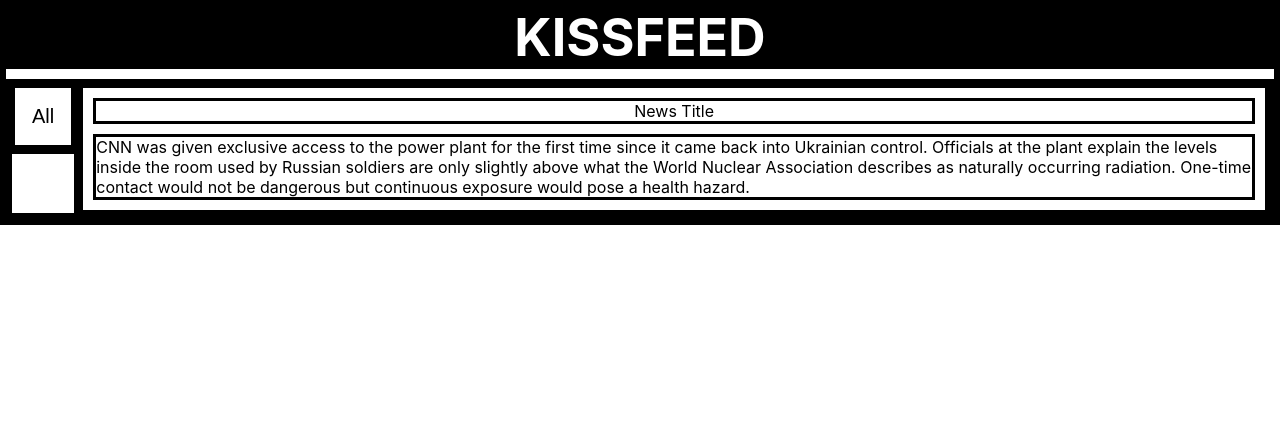
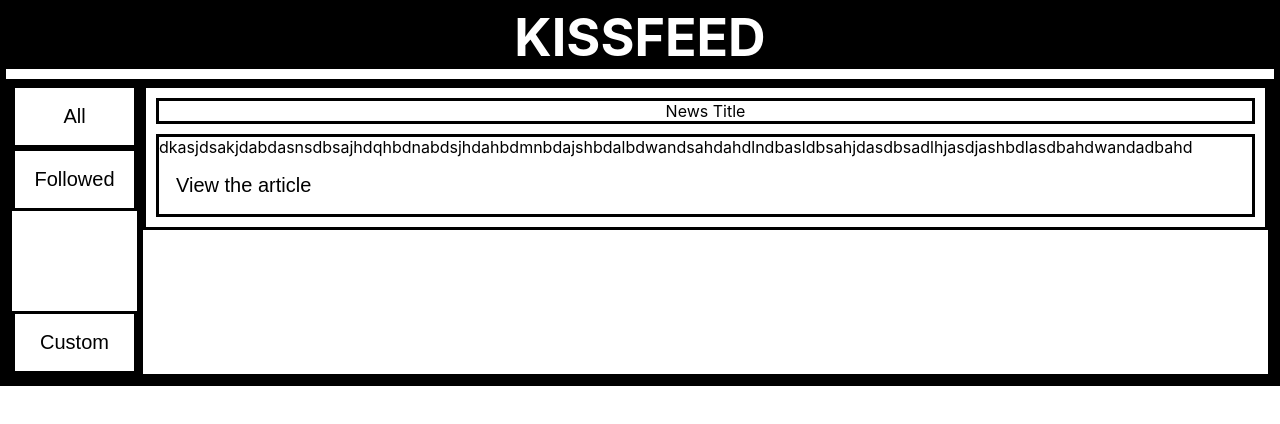
Before and after one commit to ElenBhattarai/kissfeed, a React (Create React App) app in the folder my-app/: page / in a window 1280 px wide. Shown: the top 424 px of the page. Built offline with nearby package versions, Linux system fonts and the light colour scheme.

Commit message:
Fixed margins and addedview article fstudfdff

```diff
--- a/my-app/src/App.css
+++ b/my-app/src/App.css
@@ -33,10 +33,14 @@ div {
 }
 
 #column1 {
-  flex-grow: .5;
+   width: 20vw;
 }
 #column2 {
-  flex-grow: 5;
+  width: 180vw;
+}
+
+#row1-custom{
+  margin: 100px 0px 0px 0px
 }
 
 button {
--- a/my-app/src/App.js
+++ b/my-app/src/App.js
@@ -3,7 +3,48 @@ import './App.css';
 
 import {useState} from 'react';
 function App() {
-  const [followed, setFollowed] = useState(false)
+  let data;
+  const [followed, setFollowed] = useState(true)
+  const [request,setrequest] = useState(false)
+  const [clicked, setClicked] = useState(true)
+  const [body, setBody] = useState(false)
+
+  const handleClick = ()=> {
+    setClicked(false)
+    setBody(true)
+  }
+
+  const handleClose = ()=> {
+    setClicked(true)
+    setBody(false)
+  }
+
+
+  // const fetchapi = async () => {
+  //   const res = await fetch("https://newsapi.org/v2/top-headlines?country=us&category=business&apiKey=c8503c90442c4249860c2ead0a8ce1f8")
+  //   data = await res.json();
+  //   // console.log(data.articles)
+  //   setrequest(true)
+  //   apiwork()
+  // }
+
+  // fetchapi()
+
+  // const apiwork = () => {
+  //   // for (let da of data.articles) {
+  //   //   // console.log(da.title)
+  //   //   console.log(da.content)
+  //   // }
+
+  //   console.log(data.articles[0].content)
+  // }
+
+
+
+
+
+
+
   return (
     <div className="App">
       <header className="App-header">
@@ -29,17 +70,50 @@ function App() {
                 )}
 
               </div>
+
+              <div id = 'row1-custom'>
+                <button>
+                Custom
+                </button>
+              </div>
+
+
           </div>
           <div id = 'column2'>
             <div>
               <div id = 'newsrow'>
                 News Title
               </div>
-              <div id = 'newsrowtext'>
-              CNN was given exclusive access to the power plant for the first time since it came back into Ukrainian control.
 
-Officials at the plant explain the levels inside the room used by Russian soldiers are only slightly above what the World Nuclear Association describes as naturally occurring radiation. One-time contact would not be dangerous but continuous exposure would pose a health hazard.
-              </div>
+              {clicked && (
+                <div id = 'newsrowtext'>
+                  dkasjdsakjdabdasnsdbsajhdqhbdnabdsjhdahbdmnbdajshbdalbdwandsahdahdlndbasldbsahjdasdbsadlhjasdjashbdlasdbahdwandadbahd
+                  <button onClick = {handleClick}>View the article</button>
+                </div>
+
+              )}
+              {body && (
+                <div id = 'newsrowtext'>
+                  <button onClick = {handleClose}>Close Article</button>
+                   jdsajdsakdsadbasdjaddjasbd
+                   dkasjdsakjdabdasnsdbsajhdqhbdnabdsjhdahbdmnbdajshbdalbdwandsahdahdlndbasldbsahjdasdbsadlhjasdjashbdlasdbahdwandadbahddas
+                   asmdnas
+                   asmdnasd
+                   sadnasd
+                   dkasjdsakjdabdasnsdbsajhdqhbdnabdsjhdahbdmnbdajshbdalbdwandsahdahdlndbasldbsahjdasdbsadlhjasdjashbdlasdbahdwandadbahdm
+                   dkasjdsakjdabdasnsdbsajhdqhbdnabdsjhdahbdmnbdajshbdalbdwandsahdahdlndbasldbsahjdasdbsadlhjasdjashbdlasdbahdwandadbahd
+
+                   asldnasd
+                   dkasjdsakjdabdasnsdbsajhdqhbdnabdsjhdahbdmnbdajshbdalbdwandsahdahdlndbasldbsahjdasdbsadlhjasdjashbdlasdbahdwandadbahdsadmna
+                   dkasjdsakjdabdasnsdbsajhdqhbdnabdsjhdahbdmnbdajshbdalbdwandsahdahdlndbasldbsahjdasdbsadlhjasdjashbdlasdbahdwandadbahddsa,
+                   as,dad
+                </div>
+              )
+              }
+
+
+
+
             </div>
           </div>
         </div>
```
Also changed, not shown: 2 other files (tests, documents, lock files or other folders).
